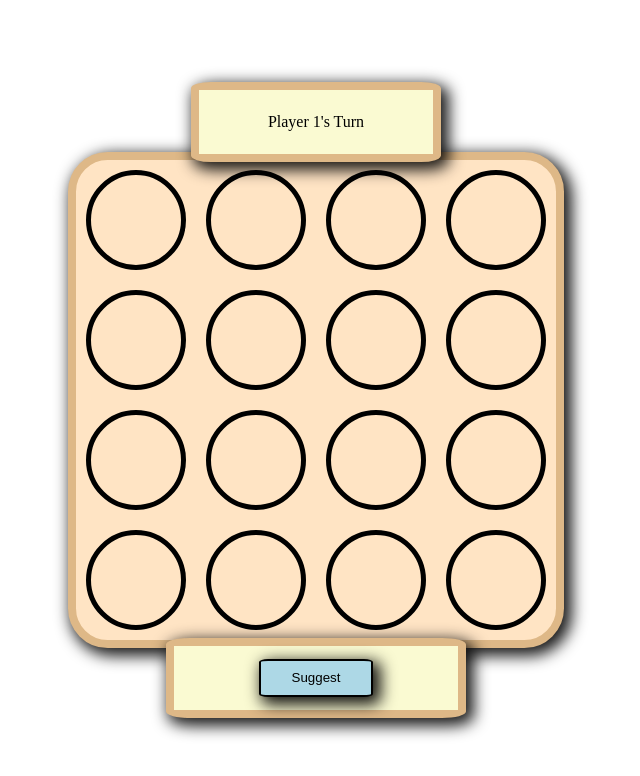
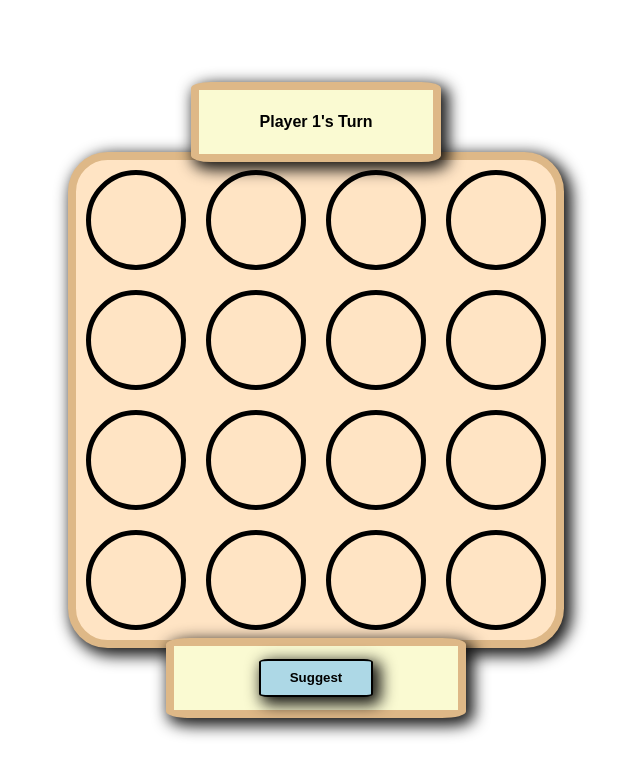
Before and after one commit to Shah-Siddharth/connect-4-react, a React (Create React App) app: page / in a window 1280 px wide. Shown: the top 776 px of the page, without its empty margins (324-964 px from the left). Built offline with nearby package versions, Linux system fonts and the light colour scheme; the HTML template or start-up script is replaced by a standard one.

Commit message:
css for buttons

```diff
--- a/src/index.css
+++ b/src/index.css
@@ -6,6 +6,8 @@
 
 html, body {
   height: 100%;
+  font-weight: bold;
+  font-family: Arial, Helvetica, sans-serif;
 }
 
 #root {
@@ -72,6 +74,8 @@ html, body {
 }
 
 .footer-button {
+  font-family: inherit;
+  font-weight: inherit;
   width: 40%;
   height: 60%;
   background-color: #add8e6;
```
